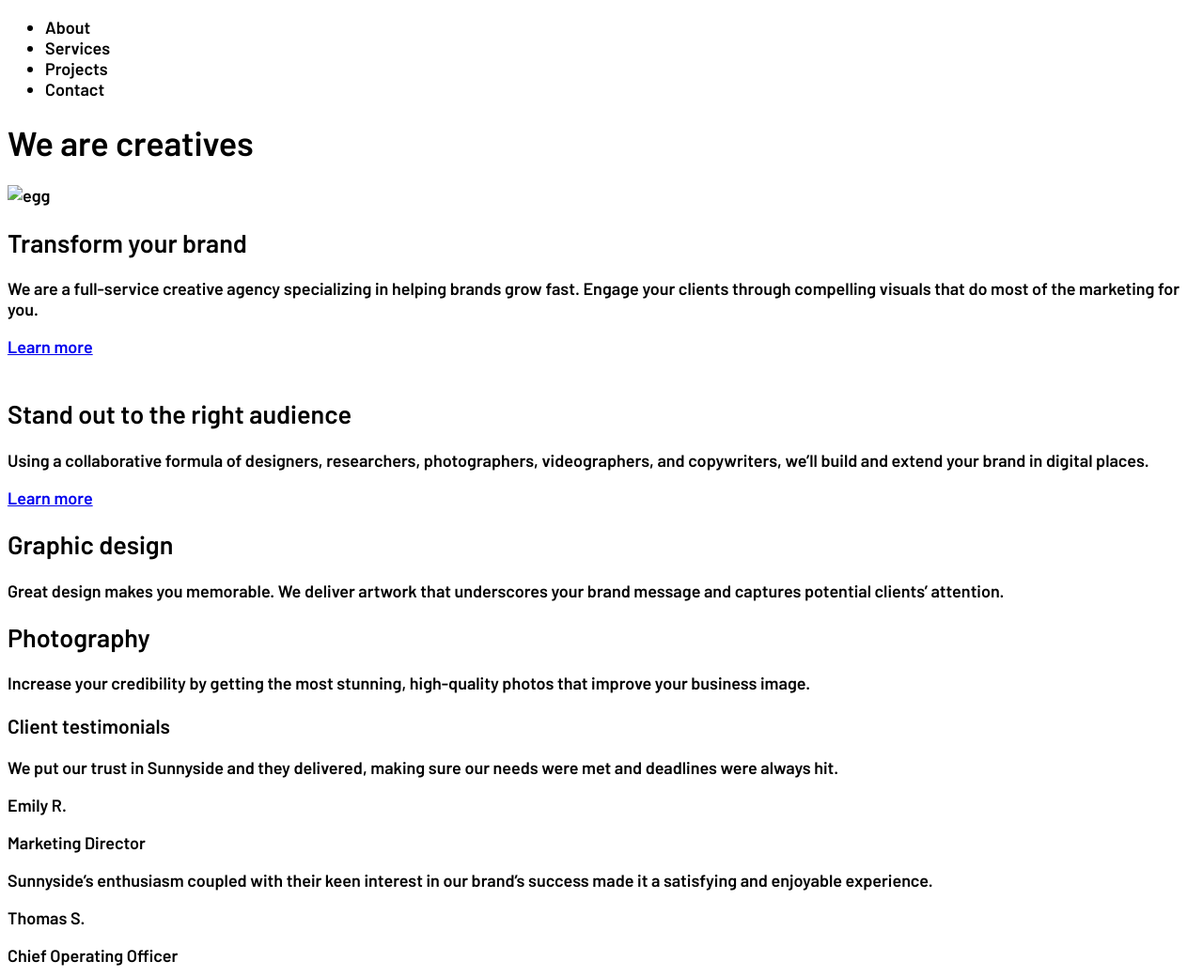
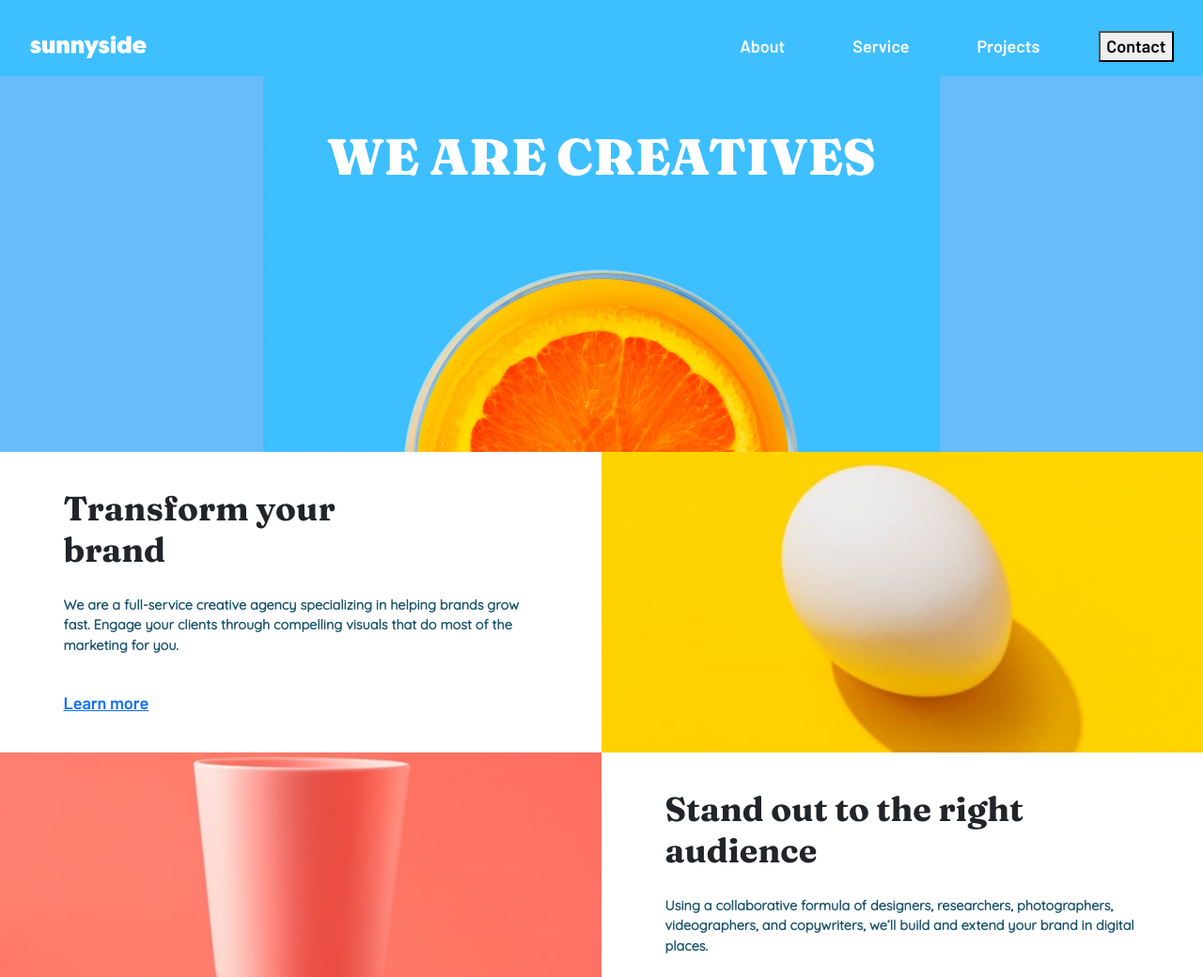
Before and after one commit to csaavedras/Frontend-Mentor-Sunnyside-agency-landing-page, a plain HTML site: page index.html in a window 1280 px wide. Shown: the top 1040 px of the page at 94% size. Drawn offline with nearby package versions, Linux system fonts and the light colour scheme.

Commit message:
Add: navbar, main, hero_section

```diff
--- a/index.html
+++ b/index.html
@@ -6,46 +6,56 @@
   <link rel="icon" type="image/png" sizes="32x32" href="./images/favicon-32x32.png">
   <title>Frontend Mentor | Sunnyside agency landing page</title>
   <!-- Feel free to remove these styles or customise in your own stylesheet 👍 -->
+  <link href="https://cdn.jsdelivr.net/npm/bootstrap@5.2.0-beta1/dist/css/bootstrap.min.css" rel="stylesheet" integrity="sha384-0evHe/X+R7YkIZDRvuzKMRqM+OrBnVFBL6DOitfPri4tjfHxaWutUpFmBp4vmVor" crossorigin="anonymous">
   <link rel="preconnect" href="https://fonts.googleapis.com">
   <link rel="preconnect" href="https://fonts.gstatic.com" crossorigin>
   <link href="https://fonts.googleapis.com/css2?family=Barlow:wght@600&family=Fraunces:opsz,wght@9..144,700;9..144,900&family=Quicksand&display=swap" rel="stylesheet">
-  <link href="https://cdn.jsdelivr.net/npm/bootstrap@5.2.0-beta1/dist/css/bootstrap.min.css">
   <link rel="stylesheet" href="style.css">
 </head>
 <body>
-  <header>
-    <nav>
-      <ul>
-        <li>About</li>
-        <li>Services</li>
-        <li>Projects</li>
-        <li>Contact</li>
+    <nav class="navbar navbar-expand-lg pt-4 px-3">
+      <div class="container-fluid">
+        <img class="navbar-brand" src="./images/logo.svg"/>
+        <button class="navbar-toggler" type="button" data-bs-toggle="collapse" data-bs-target="#navbarSupportedContent" aria-controls="navbarSupportedContent" aria-expanded="false" aria-label="Toggle navigation">
+          <span class="navbar-toggler-icon"></span>
+        </button>
+        <div class="collapse navbar-collapse" id="navbarSupportedContent">
+          <ul class="navbar-nav ms-auto mb-2 mb-lg-0">
+            <li class="nav-item ms-5"><a class="nav-link active text-white" aria-current="page" href="#">About</a></li>
+            <li class="nav-item ms-5"><a class="nav-link active text-white" aria-current="page" href="#">Service</a></li>
+            <li class="nav-item ms-5"><a class="nav-link active text-white" aria-current="page" href="#">Projects</a></li>
           </ul>
+          <button class="radkbtn btn-light ms-5" type="submit">Contact</button>
+        </div>
+      </div>
     </nav>
-  </header>
-  <main>
-    <h1>We are creatives</h1>
-    <section>
-      <img src="" alt="egg" srcset="">
-    </section>
+    <main class="main_container container-fluid">
+      <p class="h1 text-center text-white pt-5 ">We are creatives</p>
     </main>
-  <section class="hero_section">
-    <div class="text_hero">
-      <h2>Transform your brand</h2>
-      <p>We are a full-service creative agency specializing in helping brands grow fast.
+    <section class="hero_section container-fluid">
+      <div class="row container_content">
+        <div class="text_here text-start col d-flex flex-column justify-content-center">
+          <h2 class="px-5">Transform your <br> brand</h2>
+          <p class="py-3 px-5">We are a full-service creative agency specializing in helping brands grow fast.
           Engage your clients through compelling visuals that do most of the marketing for you.
           </p>
-      <a href="#">Learn more</a>
+          <a class="px-5" href="#">Learn more</a>
         </div>
-    <div class="image_hero">
-      <img src="" alt="" srcset="">
+        <div class="image_hero col image_transform">
         </div>
-    <div class="text_hero">
-      <h2>Stand out to the right audience</h2>
-      <p>Using a collaborative formula of designers, researchers, photographers, videographers, and copywriters, we’ll build and extend your brand in digital places.
+      </div>
+
+      <div class="row container_content">
+        <div class="image_hero col image_stand_out">
+        </div>
+        <div class="text_here text-start col d-flex flex-column justify-content-center">
+          <h2 class="px-5">Stand out to the right audience</h2>
+          <p class="py-3 px-5">Using a collaborative formula of designers, researchers, photographers, videographers, and copywriters, we’ll build and extend your brand in digital places.
           </p>
-      <a href="#">Learn more</a>
+          <a class="px-5" href="#">Learn more</a>
         </div>
+      </div>
+
       <div class="fruit_content">
         <h2>Graphic design</h2>
         <p>Great design makes you memorable. We deliver artwork that underscores your brand message and captures potential clients’ attention.
--- a/style.css
+++ b/style.css
@@ -31,4 +31,54 @@ html {
 
 body {
   font-family: 'Barlow', sans-serif;
+  box-sizing: border-box;
 }
+nav {
+  background-color: #3ebfff;
+}
+.nav-item {
+  font-size: 1rem;
+}
+main {
+  background-color: #66BDFA;
+}
+.main_container  {
+  background-image: url(./images/desktop/image-header.jpg);
+  background-repeat: no-repeat;
+  background-position: bottom;
+  background-size: contain;
+  height: 50vh;
+}
+.h1 {
+  font-size: 3rem;
+  font-weight: 900;
+  font-family: 'Fraunces', serif;
+  text-transform: uppercase;
+}
+h2 {
+  font-family: 'Fraunces', serif;
+  font-size: 2rem;
+}
+p {
+  color: var(--Dark_blue);
+  font-weight: 600;
+  font-size: 0.8rem;
+  font-family: 'Quicksand', sans-serif;
+}
+.container_content {
+  height: 40vh;
+}
+.image_hero {
+  background-repeat: no-repeat;
+  background-position: center;
+  background-size: cover;
+}
+.image_transform {
+  background-image: url(./images/desktop/image-transform.jpg);
+}
+.image_stand_out {
+  background-image: url(./images/desktop/image-stand-out.jpg);
+}
+.justify-content-center {
+  justify-content: center;
+}
```
Lines whose indentation alone changed are shown as unchanged.
